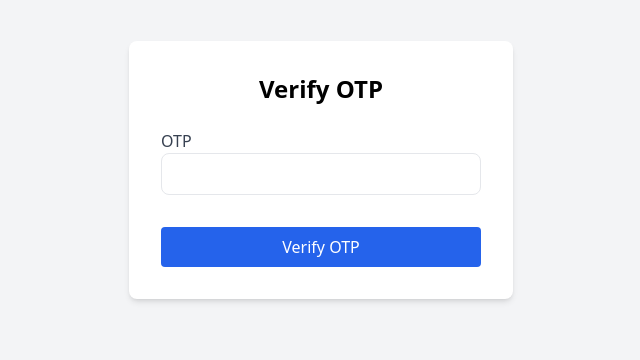
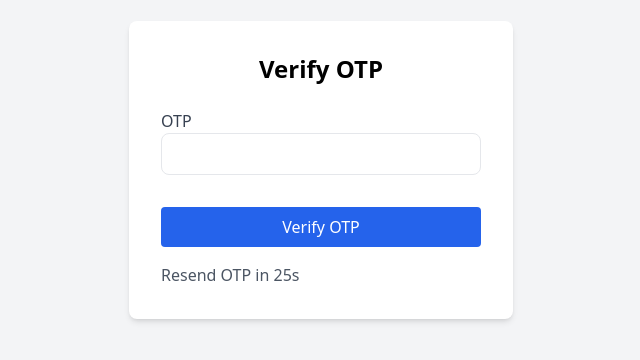
Before and after one commit to hamza-4li/myapp-frontend, a Next.js app: page /verify-otp in a window 1280 px wide. Shown: the part 230-590 px from the top of the page, without its empty margins (319-959 px from the left). Built offline with nearby package versions, Linux system fonts and the light colour scheme.

Commit message:
changed verify otp countdown

```diff
--- a/src/app/verify-otp/page.js
+++ b/src/app/verify-otp/page.js
@@ -1,16 +1,33 @@
 'use client';
-import { useState } from 'react';
+import { useState, useEffect } from 'react';
 import axios from 'axios';
 import { useRouter } from 'next/navigation';
 import BeatLoader from 'react-spinners/BeatLoader';
+import OTPVerification from './verificationOtp';
 
 export default function VerifyOTP() {
     const [email, setEmail] = useState('');
     const [otp, setOtp] = useState('');
+    const [timer, setTimer] = useState(30); // Initial timer duration (30 sec)
+    const [showResend, setShowResend] = useState(false);
     const [message, setMessage] = useState('');
     const [error, setError] = useState('');
     const router = useRouter();
     const [loading, setLoading] = useState(false); // Loading state
+    const storedEmail = localStorage.getItem("forgotPasswordEmail"); // geting the email address from the forgot password page
+
+    // Resend OTP functionality
+    useEffect(() => {
+        if (timer > 0) {
+            const interval = setInterval(() => {
+                setTimer((prev) => prev - 1);
+            }, 1000);
+
+            return () => clearInterval(interval);
+        } else {
+            setShowResend(true); // Show Resend OTP button when timer hits 0
+        }
+    }, [timer]);
 
 
     const handleSubmit = async (e) => {
@@ -18,7 +35,7 @@ export default function VerifyOTP() {
         setMessage('');
         setError('');
 
-        const storedEmail = localStorage.getItem("forgotPasswordEmail"); // geting the email address from the forgot password page
+
 
         if (!storedEmail) {
             console.error("No email found. Please go back to the forgot-password page.");
@@ -40,6 +57,19 @@ export default function VerifyOTP() {
             setError(error.response?.data?.message || 'OTP verification failed.');
         } finally {
             setLoading(false); // Stop loading
+        }
+    };
+
+    // Function to handle OTP Resend
+    const handleResendOTP = async () => {
+        setShowResend(false); // Hide the resend button
+        setTimer(30); // Reset the timer
+
+        try {
+            await axios.post("https://myapp-backend-production.up.railway.app/api/auth/forgot-password", { email: storedEmail });
+            console.log("OTP Resent Successfully");
+        } catch (error) {
+            console.error("Error resending OTP:", error);
         }
     };
 
@@ -73,6 +103,18 @@ export default function VerifyOTP() {
                             loading ? <BeatLoader color='#fff' /> : "Verify OTP"
                         }
                     </button>
+
+                    {/* Resend Password Button */}
+                    {showResend ? (
+                        <button
+                            onClick={handleResendOTP}
+                            className="mt-4 text-blue-500 underline"
+                        >
+                            Resend OTP
+                        </button>
+                    ) : (
+                        <p className="mt-4 text-gray-600">Resend OTP in {timer}s</p>
+                    )}
                 </form>
                 {message && <p className="text-green-500 mt-4 text-center">{message}</p>}
                 {error && <p className="text-red-500 mt-4 text-center">{error}</p>}
--- /dev/null
+++ b/src/app/verify-otp/verificationOtp.js
@@ -0,0 +1,40 @@
+"use client";
+import { useState, useEffect } from "react";
+
+const OTPVerification = ({ onResendOTP }) => {
+    const [timer, setTimer] = useState(60);
+    const [canResend, setCanResend] = useState(false);
+
+    useEffect(() => {
+        if (timer > 0) {
+            const interval = setInterval(() => {
+                setTimer((prev) => prev - 1);
+            }, 1000);
+
+            return () => clearInterval(interval);
+        } else {
+            setCanResend(true);
+        }
+    }, [timer]);
+
+    const handleResendOTP = () => {
+        setTimer(60);
+        setCanResend(false);
+        onResendOTP();
+    };
+
+    return (
+        <div className="flex flex-col items-center space-y-4">
+            <button
+                onClick={handleResendOTP}
+                disabled={!canResend}
+                className={`px-4 py-2 text-white font-medium rounded-md transition ${canResend ? "bg-blue-500 hover:bg-blue-600" : "bg-gray-400 cursor-not-allowed"
+                    }`}
+            >
+                {canResend ? "Resend OTP" : `Resend OTP in ${timer}s`}
+            </button>
+        </div>
+    );
+};
+
+export default OTPVerification;
```
